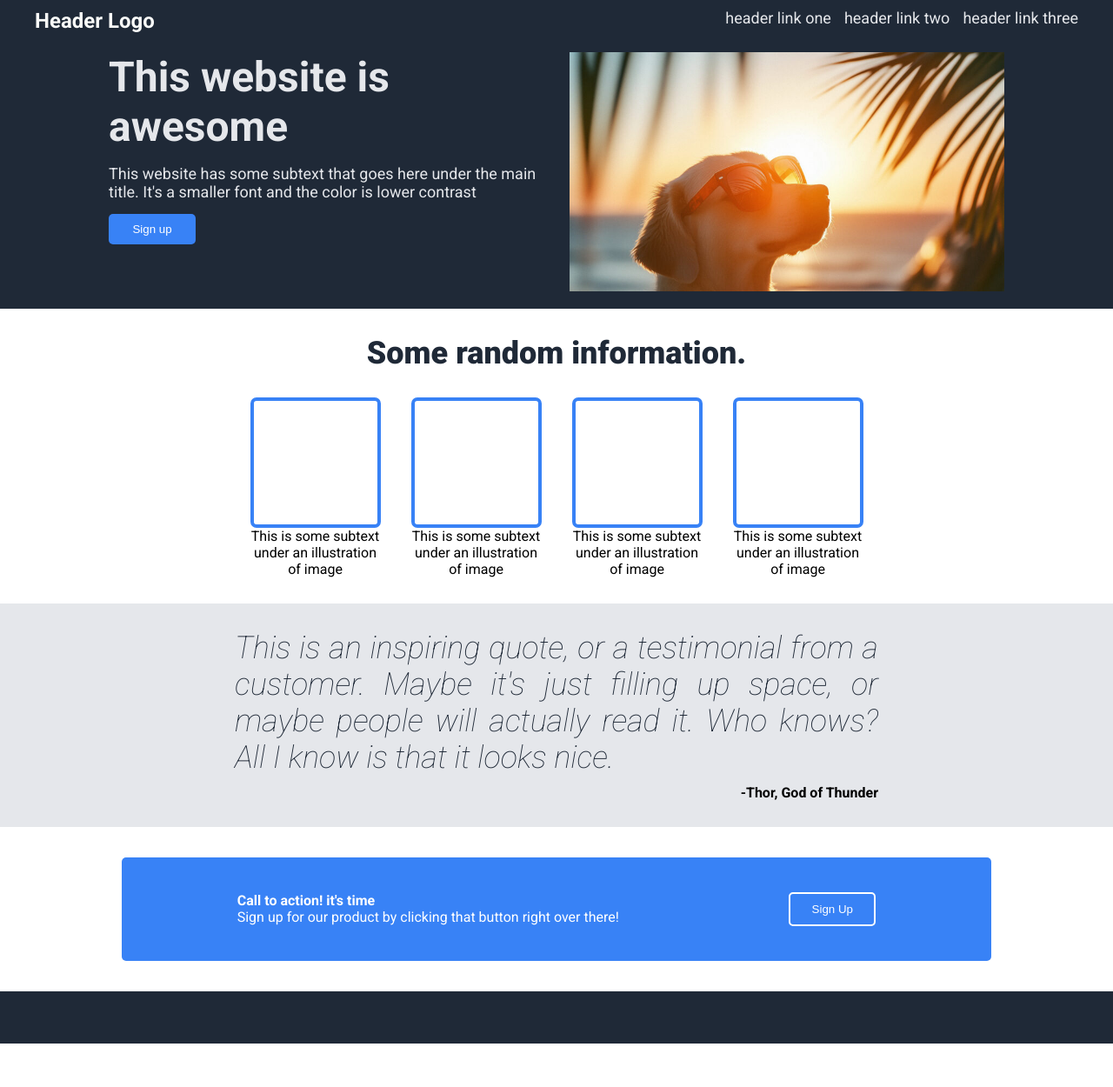
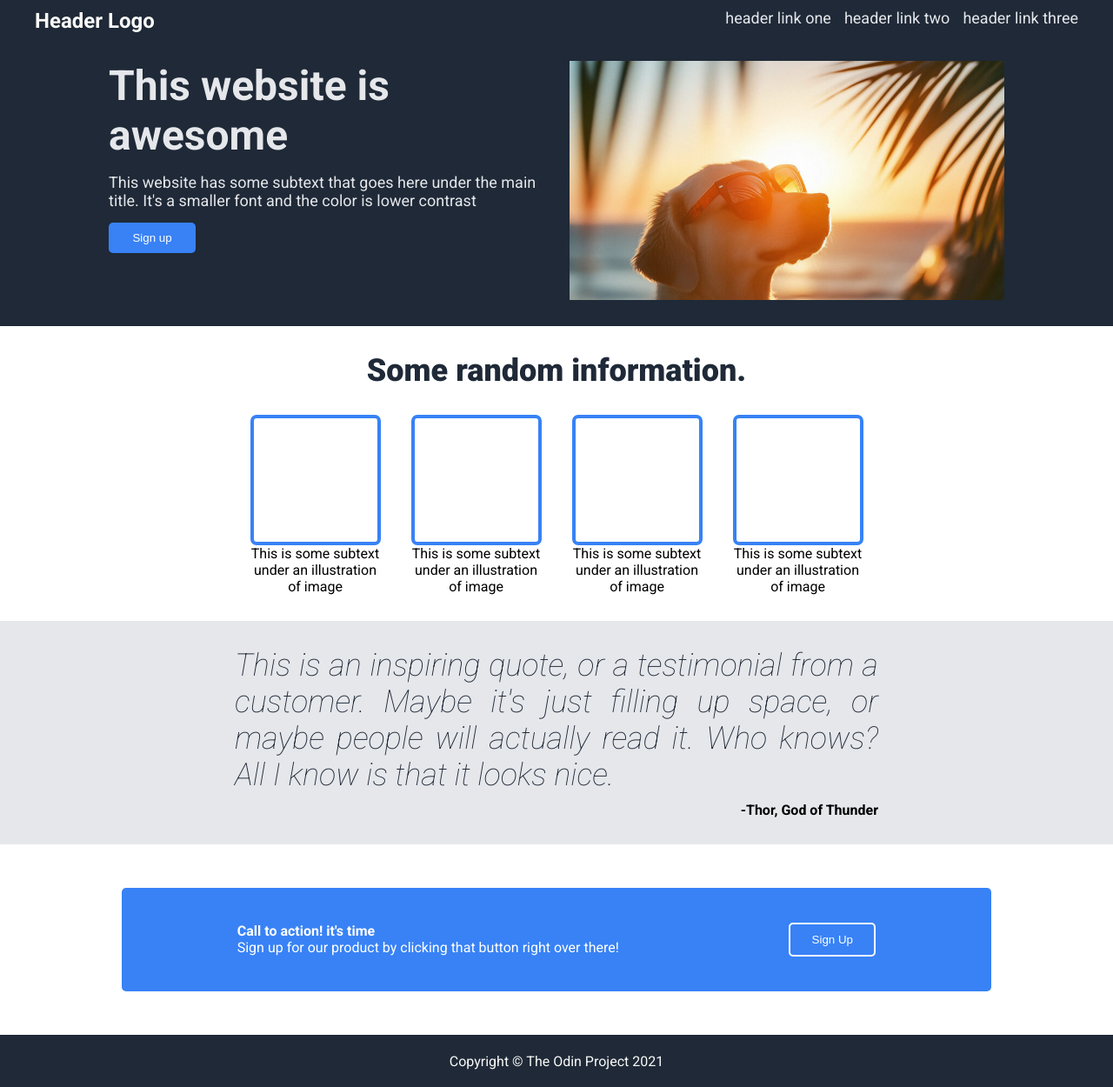
Before and after one commit to guitarmachintos/landing-page, a plain HTML site: page index.html in a window 1280 px wide. Shown: the whole page at 87% size. Before the commit the page ends 1200 px from the top, so only its background shows below. Drawn offline with Linux system fonts and the light colour scheme.

Commit message:
finish the project

```diff
--- a/index.html
+++ b/index.html
@@ -97,7 +97,7 @@
     </div>
 
     <div class="footer">
-
+        Copyright &copy; The Odin Project 2021
     </div>
 </body>
 </html>
--- a/styles.css
+++ b/styles.css
@@ -19,6 +19,13 @@ body {
     padding: 10px 40px;
 }
 
+.footer {
+    display: flex;
+    justify-content: center;
+    align-items: center;
+    color: #F9FAF8;
+}
+
 .main {
     flex: 1;
     background-color: aquamarine;
@@ -31,7 +38,7 @@ body {
     justify-content: center;
     gap: 30px;
     flex-wrap: wrap;
-    padding-bottom: 20px;
+    padding: 10px 20px 30px;
 }
 
 .main2 {
@@ -47,12 +54,14 @@ body {
     color: #1F2937;
     font-weight: 900;
     margin-bottom: 30px;
+    text-align: center;
 }
 
 .cardsContainer {
     display: flex;
     gap: 35px;
     flex-wrap: wrap;
+    justify-content: center;
 }
 
 .card {
@@ -116,6 +125,7 @@ body {
     justify-content: space-around;
     flex-wrap: wrap;
     gap: 10px;
+    margin: 50px 100px;
 }
 
 .callContainer button {
@@ -162,11 +172,12 @@ body {
 .signUpContainer {
     flex-basis: 500px;
     height: 275px;
-    /* border: 1px solid white;     */
+    /* border: 1px solid white; */
     display: flex;
     flex-direction: column;
     align-items: flex-start;
     gap: 15px;
+    overflow: hidden;
 }
 
 .signUpContainer h2 {
```
